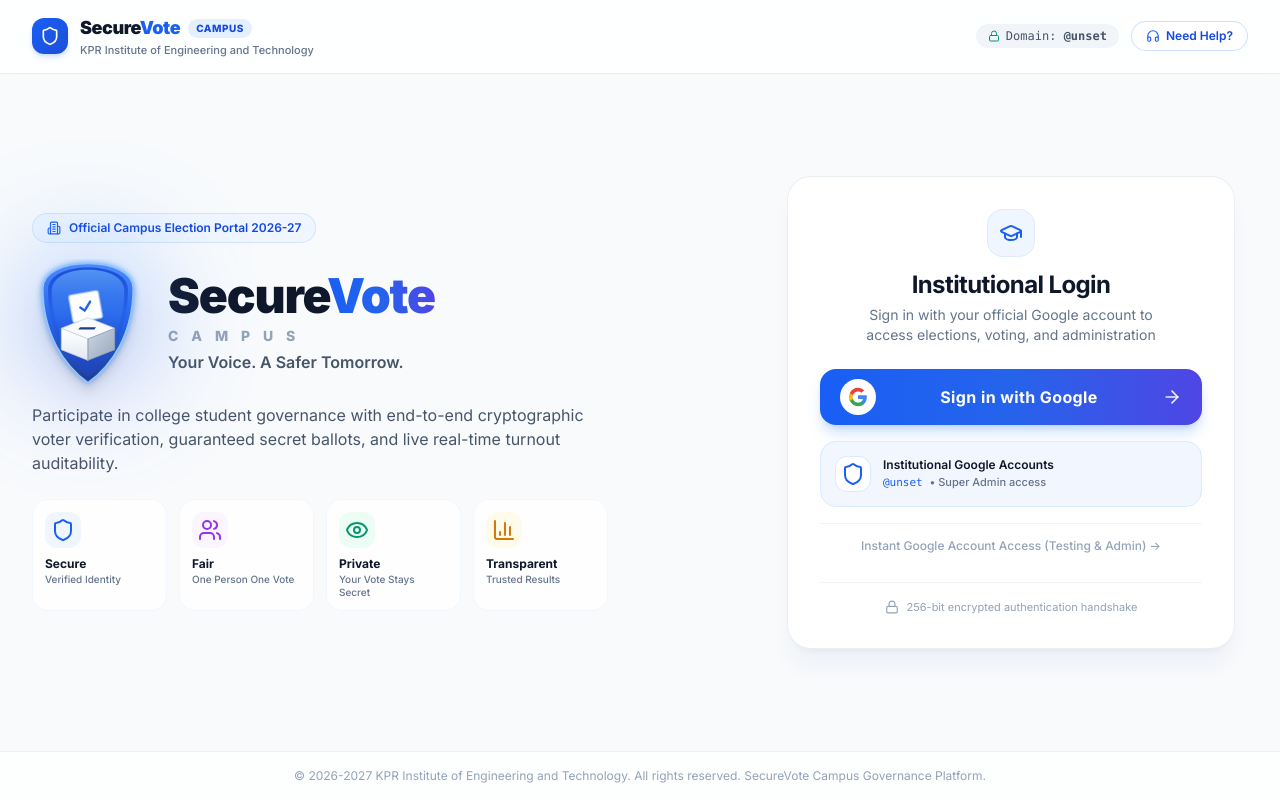
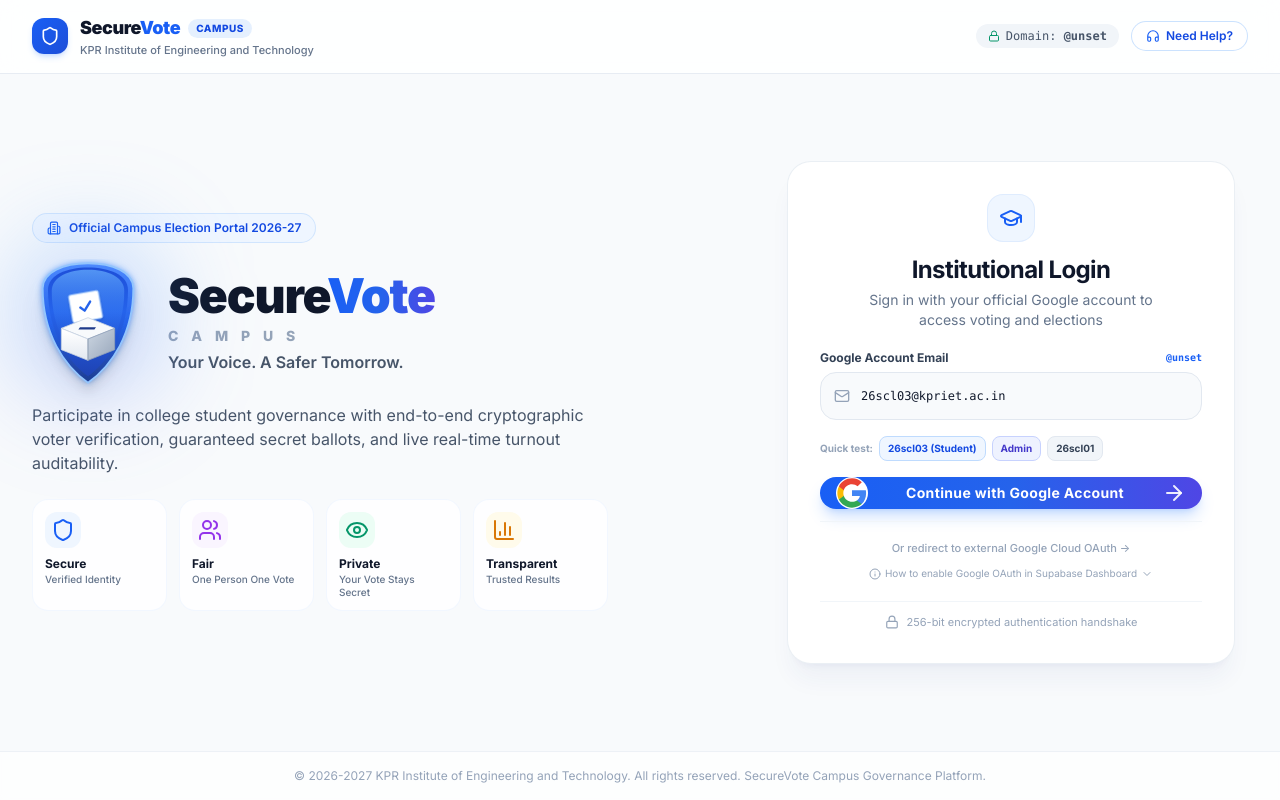
Before and after one commit to kalaidev-we/department-voting-system, a React (Vite) app: page / in a window 1280 px wide. Built offline with nearby package versions, Linux system fonts and the light colour scheme; no server answers.

Commit message:
fix: make Google account sign-in direct on login card with pre-filled chips to resolve 401 invalid_client error

```diff
--- a/src/pages/LoginPage.tsx
+++ b/src/pages/LoginPage.tsx
@@ -17,7 +17,10 @@
   Building2,
   AlertCircle,
   Loader2,
-  Sparkles,
+  Mail,
+  Info,
+  ExternalLink,
+  ChevronDown,
   CheckCircle2,
 } from 'lucide-react';
 
@@ -36,9 +39,9 @@
   const [isLoading, setIsLoading] = useState(false);
   const [showUnauthorizedModal, setShowUnauthorizedModal] = useState(false);
   const [rejectedEmail, setRejectedEmail] = useState('');
-  const [showDirectEmailInput, setShowDirectEmailInput] = useState(false);
-  const [directEmail, setDirectEmail] = useState('');
+  const [directEmail, setDirectEmail] = useState('26scl03@kpriet.ac.in');
   const [directEmailError, setDirectEmailError] = useState<string | null>(null);
+  const [showSetupGuide, setShowSetupGuide] = useState(false);
 
   const ALLOWED_DOMAIN = getAllowedDomain();
 
@@ -54,28 +57,11 @@
     }
   }, [isAuthenticated, profile]);
 
-  const handleGoogleSignIn = async () => {
-    setIsLoading(true);
-    clearAuthError();
-    try {
-      await signInWithGoogle();
-    } catch (error: any) {
-      console.warn('Google sign-in attempt notice:', error?.message);
-      // If OAuth provider isn't enabled yet in Supabase Dashboard, reveal the direct test field
-      if (
-        error?.message?.includes('provider is not enabled') ||
-        error?.message?.includes('Unsupported provider')
-      ) {
-        setShowDirectEmailInput(true);
-      }
-    } finally {
-      setIsLoading(false);
-    }
-  };
-
   const handleDirectEmailSubmit = async (e: React.FormEvent) => {
     e.preventDefault();
     setDirectEmailError(null);
+    clearAuthError();
+
     if (!directEmail.trim()) {
       setDirectEmailError('Please enter your Google account email.');
       return;
@@ -87,6 +73,18 @@
 
     if (res.error) {
       setDirectEmailError(res.error);
+    }
+  };
+
+  const handleExternalGoogleOAuth = async () => {
+    setIsLoading(true);
+    clearAuthError();
+    try {
+      await signInWithGoogle();
+    } catch (error: any) {
+      console.warn('External Google sign-in attempt notice:', error?.message);
+    } finally {
+      setIsLoading(false);
     }
   };
 
@@ -139,7 +137,7 @@
       <main className="flex-1 max-w-7xl w-full mx-auto px-4 sm:px-8 py-8 sm:py-14 flex items-center">
         <div className="w-full grid grid-cols-1 lg:grid-cols-12 gap-8 lg:gap-14 items-center">
 
-          {/* Left Column: Branding, 3D Shield Hero & Value Propositions */}
+          {/* Left Column: Branding & Value Propositions */}
           <div className="lg:col-span-7 flex flex-col items-center lg:items-start text-center lg:text-left">
 
             <div className="inline-flex items-center space-x-2 px-3.5 py-1.5 rounded-full bg-blue-50 border border-blue-200/60 text-brand-700 text-xs font-semibold mb-4 shadow-xs">
@@ -205,10 +203,10 @@
             </div>
           </div>
 
-          {/* Right Column: Google Sign-in Card */}
+          {/* Right Column: Google Institutional Login Card */}
           <div className="lg:col-span-5 w-full max-w-md mx-auto">
             <div className="bg-white rounded-3xl p-6 sm:p-8 shadow-xl shadow-blue-900/5 border border-slate-200/70 backdrop-blur-sm relative">
-              <div className="text-center mb-6">
+              <div className="text-center mb-5">
                 <div className="w-12 h-12 rounded-2xl bg-blue-50 text-brand-600 flex items-center justify-center mx-auto mb-3 border border-blue-100/80 shadow-xs">
                   <GraduationCap className="w-6 h-6" />
                 </div>
@@ -216,19 +214,72 @@
                   Institutional Login
                 </h2>
                 <p className="text-xs sm:text-sm text-slate-500 mt-1 max-w-xs mx-auto leading-relaxed">
-                  Sign in with your official Google account to access elections, voting, and administration
+                  Sign in with your official Google account to access voting and elections
                 </p>
               </div>
 
-              {/* Google Sign-In Hero Button */}
-              <div className="space-y-4">
+              {/* Direct Google Institutional Login Form */}
+              <form onSubmit={handleDirectEmailSubmit} className="space-y-4">
+                <div className="space-y-1.5 text-left">
+                  <label className="text-xs font-bold text-slate-700 flex items-center justify-between">
+                    <span>Google Account Email</span>
+                    <span className="text-[10px] font-semibold text-brand-600 font-mono">
+                      {ALLOWED_DOMAIN}
+                    </span>
+                  </label>
+                  <div className="relative">
+                    <Mail className="w-4 h-4 text-slate-400 absolute left-3.5 top-1/2 -translate-y-1/2" />
+                    <input
+                      type="email"
+                      value={directEmail}
+                      onChange={(e) => setDirectEmail(e.target.value)}
+                      required
+                      placeholder="e.g. 26scl03@kpriet.ac.in or skalaiarasu3@gmail.com"
+                      className="w-full h-12 pl-10 pr-4 bg-slate-50 border border-slate-200 rounded-2xl text-xs text-slate-900 font-medium focus:outline-none focus:border-brand-500 font-mono"
+                    />
+                  </div>
+                </div>
+
+                {/* Quick 1-Click Profile Switchers */}
+                <div className="flex flex-wrap items-center gap-1.5 text-left">
+                  <span className="text-[10px] text-slate-400 font-bold">Quick test:</span>
                   <button
-                  onClick={handleGoogleSignIn}
-                  disabled={isLoading}
-                  className="w-full h-14 px-5 rounded-2xl bg-gradient-to-r from-brand-600 via-blue-600 to-indigo-600 hover:from-brand-700 hover:via-blue-700 hover:to-indigo-700 text-white font-semibold text-sm sm:text-base shadow-lg shadow-brand-500/25 flex items-center justify-between transition-all duration-200 active:scale-[0.98] group cursor-pointer disabled:opacity-75"
+                    type="button"
+                    onClick={() => setDirectEmail('26scl03@kpriet.ac.in')}
+                    className="px-2 py-1 rounded-lg bg-blue-50 hover:bg-blue-100 text-brand-700 text-[10px] font-bold border border-blue-200 transition-colors cursor-pointer"
                   >
-                  <div className="w-9 h-9 rounded-full bg-white flex items-center justify-center shadow-xs shrink-0">
-                    <svg className="w-5 h-5" viewBox="0 0 24 24">
+                    26scl03 (Student)
+                  </button>
+                  <button
+                    type="button"
+                    onClick={() => setDirectEmail('skalaiarasu3@gmail.com')}
+                    className="px-2 py-1 rounded-lg bg-indigo-50 hover:bg-indigo-100 text-indigo-700 text-[10px] font-bold border border-indigo-200 transition-colors cursor-pointer"
+                  >
+                    Admin
+                  </button>
+                  <button
+                    type="button"
+                    onClick={() => setDirectEmail('26scl01@kpriet.ac.in')}
+                    className="px-2 py-1 rounded-lg bg-slate-100 hover:bg-slate-200 text-slate-700 text-[10px] font-bold border border-slate-200 transition-colors cursor-pointer"
+                  >
+                    26scl01
+                  </button>
+                </div>
+
+                {directEmailError && (
+                  <div className="p-2.5 rounded-xl bg-rose-50 border border-rose-200 text-rose-700 text-xs text-left">
+                    {directEmailError}
+                  </div>
+                )}
+
+                {/* Primary Google Login Button */}
+                <button
+                  type="submit"
+                  disabled={isLoading || !directEmail.trim()}
+                  className="w-full h-13 px-4 rounded-2xl bg-gradient-to-r from-brand-600 via-blue-600 to-indigo-600 hover:from-brand-700 hover:via-blue-700 hover:to-indigo-700 text-white font-semibold text-sm shadow-lg shadow-brand-500/25 flex items-center justify-between transition-all duration-200 active:scale-[0.98] group cursor-pointer disabled:opacity-60"
+                >
+                  <div className="w-8 h-8 rounded-full bg-white flex items-center justify-center shadow-xs shrink-0">
+                    <svg className="w-4.5 h-4.5" viewBox="0 0 24 24">
                       <path
                         fill="#4285F4"
                         d="M22.56 12.25c0-.78-.07-1.53-.2-2.25H12v4.26h5.92c-.26 1.37-1.04 2.53-2.21 3.31v2.77h3.57c2.08-1.92 3.28-4.74 3.28-8.09z"
@@ -249,111 +300,58 @@
                   </div>
 
                   <span className="text-center font-bold tracking-wide">
-                    {isLoading ? 'Connecting to Google...' : 'Sign in with Google'}
+                    {isLoading ? 'Connecting...' : 'Continue with Google Account'}
                   </span>
 
                   {isLoading ? (
-                    <Loader2 className="w-5 h-5 text-white/90 animate-spin" />
+                    <Loader2 className="w-4.5 h-4.5 text-white/90 animate-spin" />
                   ) : (
-                    <ArrowRight className="w-5 h-5 text-white/90 transition-transform group-hover:translate-x-1" />
+                    <ArrowRight className="w-4.5 h-4.5 text-white/90 transition-transform group-hover:translate-x-1" />
                   )}
                 </button>
+              </form>
 
-                {/* Domain Verification Guarantee Banner */}
-                <div className="p-3.5 bg-blue-50/80 rounded-2xl border border-blue-100 flex items-center space-x-3 text-left">
-                  <div className="w-9 h-9 rounded-xl bg-white text-brand-600 flex items-center justify-center shrink-0 shadow-xs border border-blue-100">
-                    <Shield className="w-4.5 h-4.5" />
-                  </div>
-                  <div className="min-w-0">
-                    <p className="text-xs font-semibold text-slate-900 leading-tight">
-                      Institutional Google Accounts
-                    </p>
-                    <p className="text-[11px] font-medium text-brand-600 font-mono mt-0.5 truncate">
-                      {ALLOWED_DOMAIN} <span className="text-slate-500 font-sans">&bull; Super Admin access</span>
-                    </p>
-                  </div>
-                </div>
-
-                {/* Error message or provider alert */}
-                {authError && (
-                  <div className="p-3 rounded-2xl bg-amber-50 border border-amber-200 text-amber-900 text-xs space-y-1">
-                    <div className="flex items-center space-x-1.5 font-bold">
-                      <AlertCircle className="w-4 h-4 text-amber-600 shrink-0" />
-                      <span>Google OAuth Notice</span>
-                    </div>
-                    <p className="text-[11px] text-amber-800 leading-relaxed">
-                      {authError.includes('provider is not enabled')
-                        ? 'Google OAuth provider is not yet enabled in your Supabase project dashboard. You can enable it under Authentication -> Providers -> Google, or use the quick Google email sign-in below.'
-                        : authError}
-                    </p>
-                  </div>
-                )}
-
-                {/* Quick Google Email Verification (Always accessible or when OAuth provider isn't active) */}
-                <div className="pt-2 border-t border-slate-100">
-                  {!showDirectEmailInput ? (
+              {/* Alternative: Browser Redirect OAuth */}
+              <div className="pt-3 mt-3 border-t border-slate-100 text-center space-y-2">
                 <button
                   type="button"
-                      onClick={() => setShowDirectEmailInput(true)}
-                      className="w-full text-center text-xs text-slate-400 hover:text-brand-600 font-medium py-1 transition-colors cursor-pointer"
+                  onClick={handleExternalGoogleOAuth}
+                  disabled={isLoading}
+                  className="text-[11px] text-slate-400 hover:text-brand-600 font-medium transition-colors cursor-pointer"
                 >
-                      Instant Google Account Access (Testing &amp; Admin) &rarr;
+                  Or redirect to external Google Cloud OAuth &rarr;
                 </button>
-                  ) : (
-                    <form onSubmit={handleDirectEmailSubmit} className="space-y-3 pt-2">
-                      <div className="text-left">
-                        <label className="block text-[11px] font-bold text-slate-700 mb-1">
-                          Enter your Google Account Email:
-                        </label>
-                        <input
-                          type="email"
-                          value={directEmail}
-                          onChange={(e) => setDirectEmail(e.target.value)}
-                          placeholder="e.g. skalaiarasu3@gmail.com or roll@kpriet.ac.in"
-                          className="w-full h-10 px-3 bg-slate-50 border border-slate-200 rounded-xl text-xs text-slate-900 focus:outline-none focus:border-brand-500"
-                        />
-                      </div>
 
-                      {directEmailError && (
-                        <p className="text-[11px] text-rose-600 font-medium text-left">
-                          {directEmailError}
-                        </p>
-                      )}
-
-                      <div className="flex items-center space-x-2">
+                {/* Google Cloud Setup Info Toggle */}
+                <div>
                   <button
                     type="button"
-                          onClick={() => {
-                            setDirectEmail('skalaiarasu3@gmail.com');
-                          }}
-                          className="px-2.5 py-1.5 rounded-lg bg-slate-100 hover:bg-slate-200 text-slate-700 text-[10px] font-bold cursor-pointer"
+                    onClick={() => setShowSetupGuide(!showSetupGuide)}
+                    className="text-[10px] text-slate-400 hover:text-slate-600 flex items-center justify-center gap-1 mx-auto cursor-pointer"
                   >
-                          Fill Admin
+                    <Info className="w-3 h-3 text-slate-400" />
+                    <span>How to enable Google OAuth in Supabase Dashboard</span>
+                    <ChevronDown className={`w-3 h-3 transition-transform ${showSetupGuide ? 'rotate-180' : ''}`} />
                   </button>
-                        <button
-                          type="button"
-                          onClick={() => {
-                            setDirectEmail('26scl01@kpriet.ac.in');
-                          }}
-                          className="px-2.5 py-1.5 rounded-lg bg-slate-100 hover:bg-slate-200 text-slate-700 text-[10px] font-bold cursor-pointer"
-                        >
-                          Fill Student
-                        </button>
-                        <button
-                          type="submit"
-                          disabled={isLoading || !directEmail.trim()}
-                          className="flex-1 h-9 bg-brand-600 hover:bg-brand-700 text-white rounded-xl text-xs font-bold shadow-xs cursor-pointer disabled:opacity-50"
-                        >
-                          {isLoading ? 'Verifying...' : 'Continue'}
-                        </button>
+
+                  {showSetupGuide && (
+                    <div className="mt-2.5 p-3 rounded-2xl bg-slate-50 border border-slate-200 text-[11px] text-slate-600 text-left space-y-1.5 animate-fadeIn">
+                      <p className="font-bold text-slate-800">
+                        Fixing "Error 401: invalid_client":
+                      </p>
+                      <ol className="list-decimal pl-4 space-y-1 text-[10px]">
+                        <li>Go to <a href="https://console.cloud.google.com/apis/credentials" target="_blank" rel="noreferrer" className="text-brand-600 underline">Google Cloud Console</a> &rarr; <strong>Create Credentials</strong> &rarr; <strong>OAuth Client ID</strong>.</li>
+                        <li>Set Application type to <strong>Web application</strong>.</li>
+                        <li>Add Authorized redirect URI: <code className="bg-white px-1 py-0.5 rounded border border-slate-200 text-indigo-600 font-mono">https://rewhbcfmcvriulagkqhy.supabase.co/auth/v1/callback</code></li>
+                        <li>Copy the Client ID and Secret to your <a href="https://supabase.com/dashboard/project/rewhbcfmcvriulagkqhy/auth/providers" target="_blank" rel="noreferrer" className="text-brand-600 underline">Supabase Dashboard &rarr; Google Provider</a>.</li>
+                      </ol>
                     </div>
-                    </form>
                   )}
                 </div>
               </div>
 
               {/* Bottom security assurance */}
-              <div className="mt-6 pt-4 border-t border-slate-100 flex items-center justify-center space-x-2 text-slate-400 text-[11px]">
+              <div className="mt-5 pt-3 border-t border-slate-100 flex items-center justify-center space-x-2 text-slate-400 text-[11px]">
                 <Lock className="w-3.5 h-3.5 text-slate-400" />
                 <span>256-bit encrypted authentication handshake</span>
               </div>
```
Lines whose indentation alone changed are shown as unchanged.
